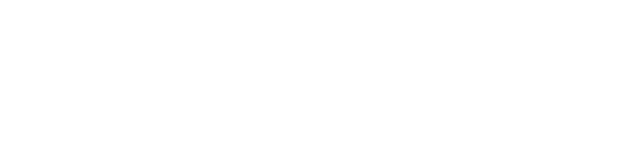
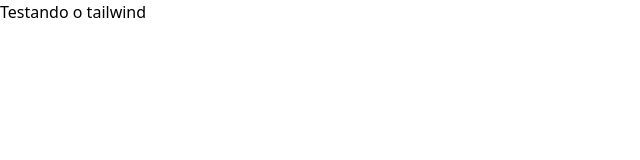
Before and after one commit to tenoriobn/projeto-19, a plain HTML site: page index.html in a window 1280 px wide. Shown: the whole page, without its empty margins (0-640 px from the left). Drawn offline with nearby package versions, Linux system fonts and the light colour scheme.

Commit message:
Importando tailwind css no projeto

```diff
--- a/index.html
+++ b/index.html
@@ -6,11 +6,12 @@
     <meta http-equiv="X-UA-Compatible" content="IE=edge">
     <link rel="stylesheet" href="assets/css/base/base.css">
     <link rel="shortcut icon" href="assets/img/favicon-32x32.png" type="image/x-icon">
+    <script src="https://cdn.tailwindcss.com"></script>
     <title>Frontend Mentor | Tip calculator app</title>
 </head>
 <body>
     <header class="">
-
+        <h1 class="">Testando o tailwind</h1>
     </header>
 
     <main class="">
```
